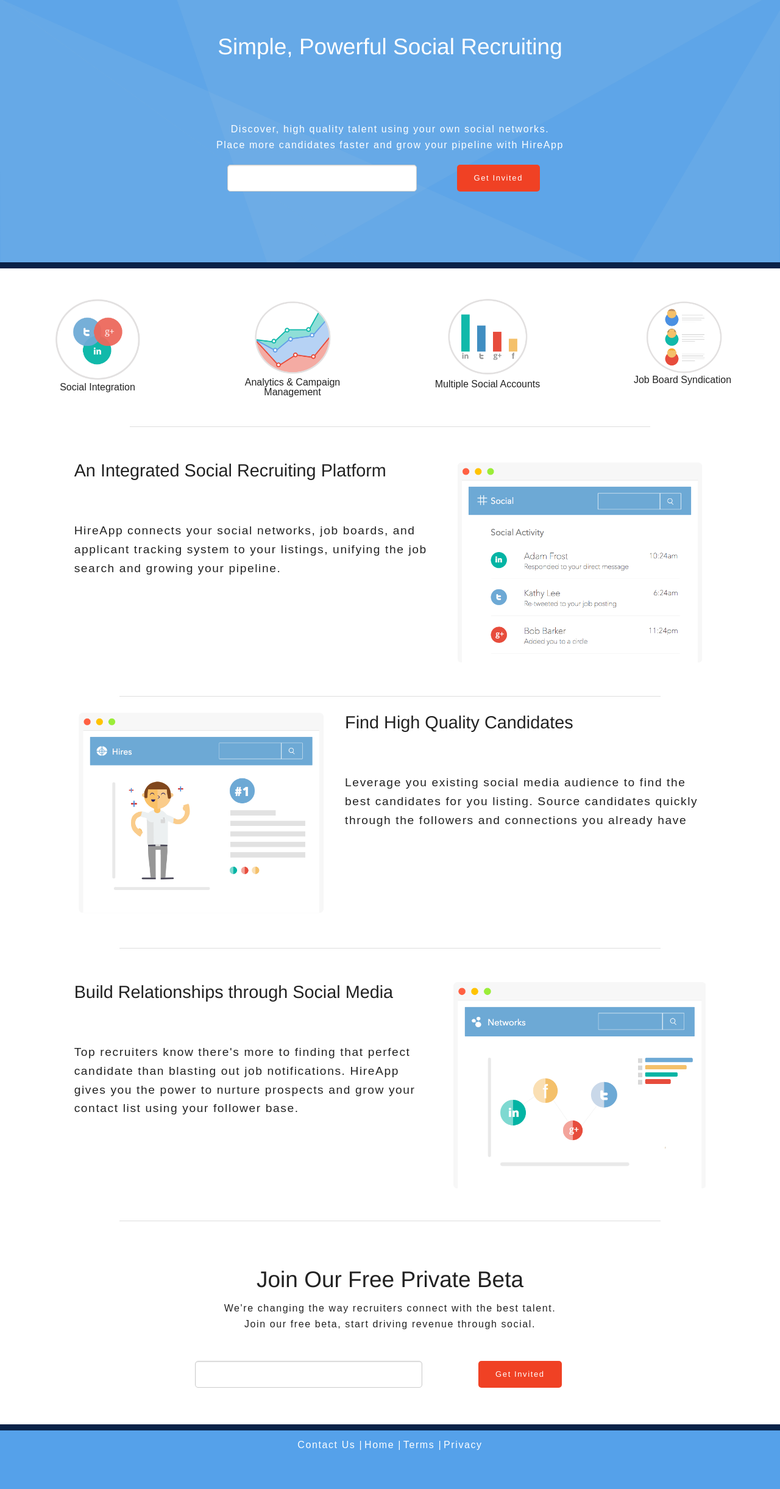
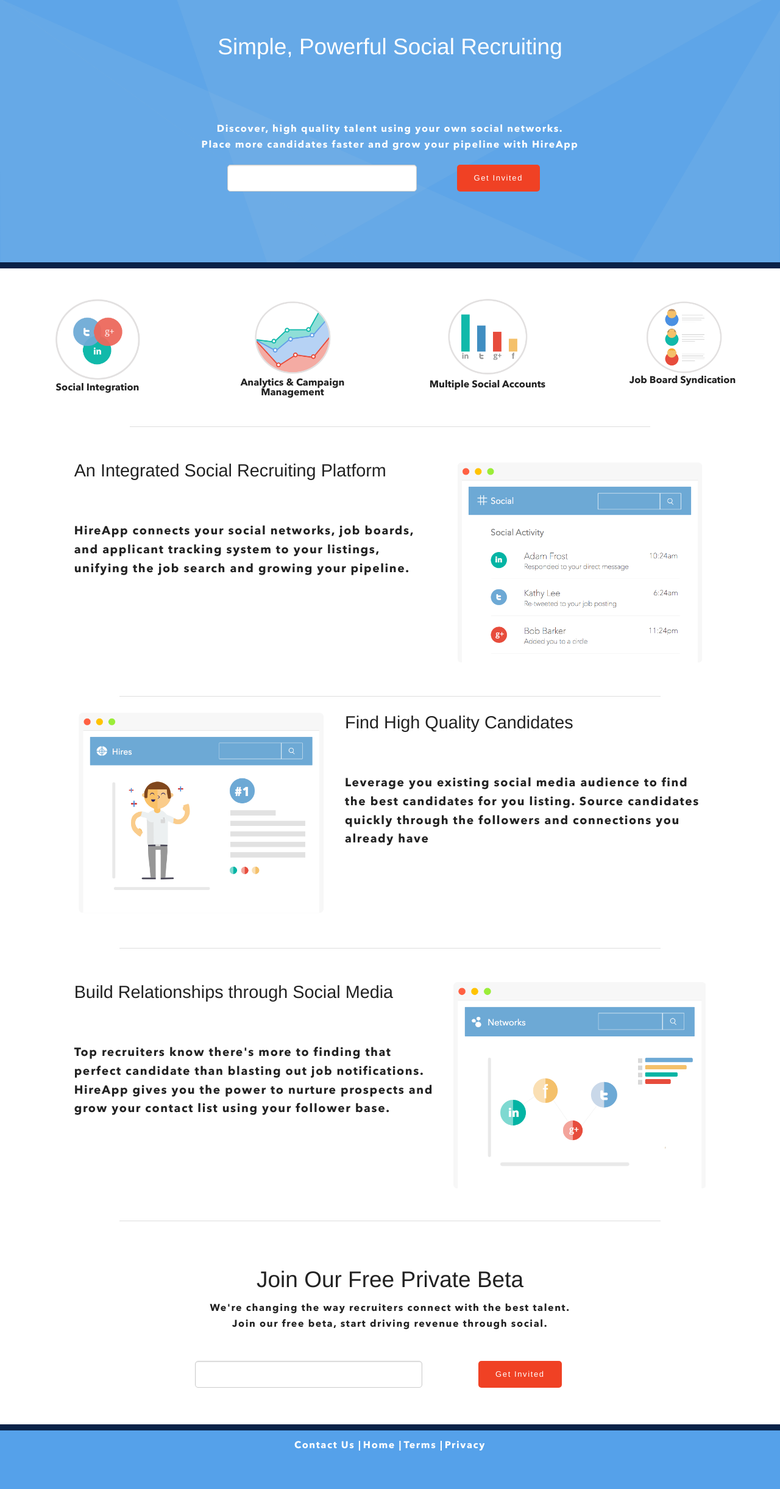
Before and after one commit to egrueter-dev/AuBonPain, a Django app: page / in a window 1280 px wide. Shown: the part 64-2505 px from the top of the page at 61% size. Run offline with Django 3.2, Linux system fonts and the light colour scheme; parts of the project's set-up code (start-up, migrations or seed data) failed here and were passed over; some web fonts are replaced.

Commit message:
updating font

```diff
--- a/static/static/css/style.css
+++ b/static/static/css/style.css
@@ -1,6 +1,6 @@
 @font-face {
     font-family: AvenirNext;
-    src: url(../fonts/avenir_next.ttf);
+    src: url(../fonts/avenirnext.ttf);
     font-weight: lighter;
 }
 
```
Also changed, not shown: static/static/fonts/avenirnext.ttf (added).
